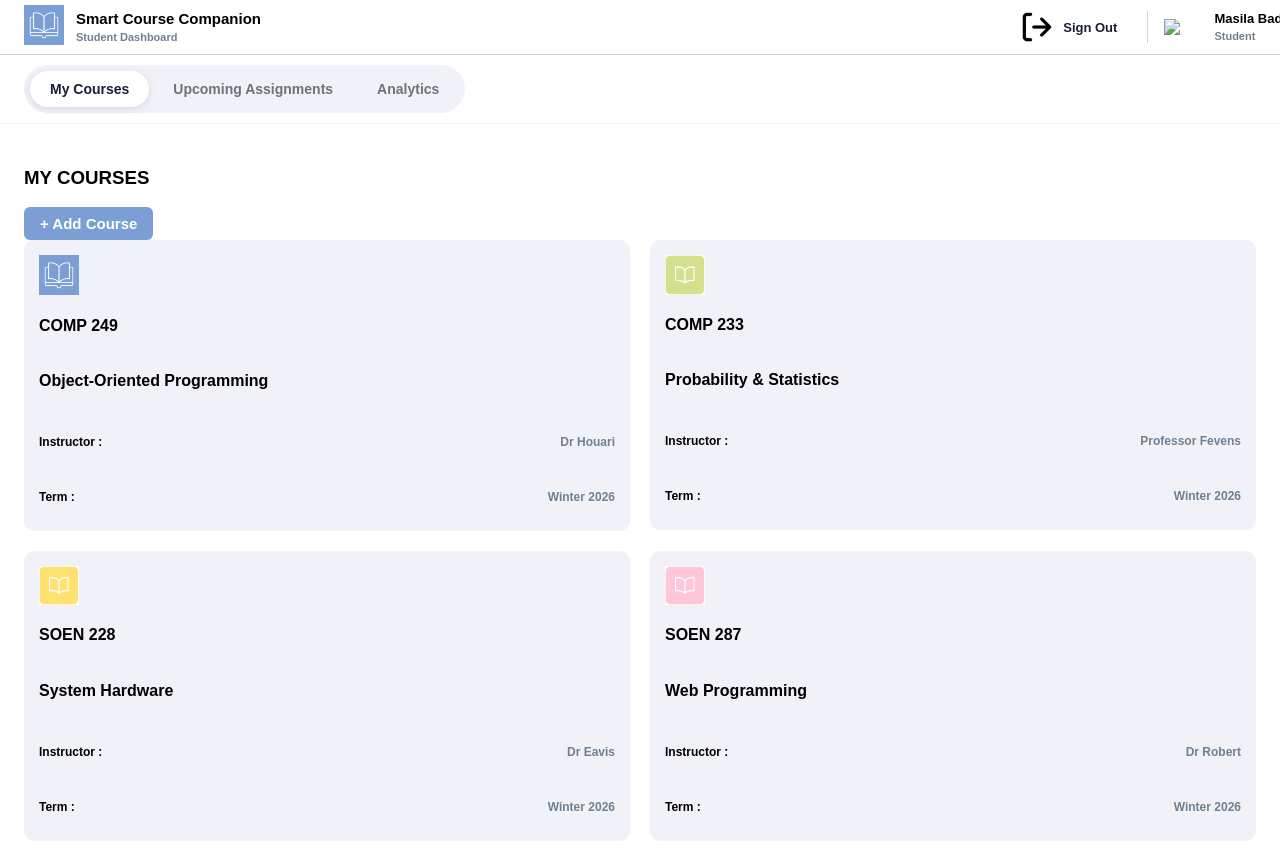
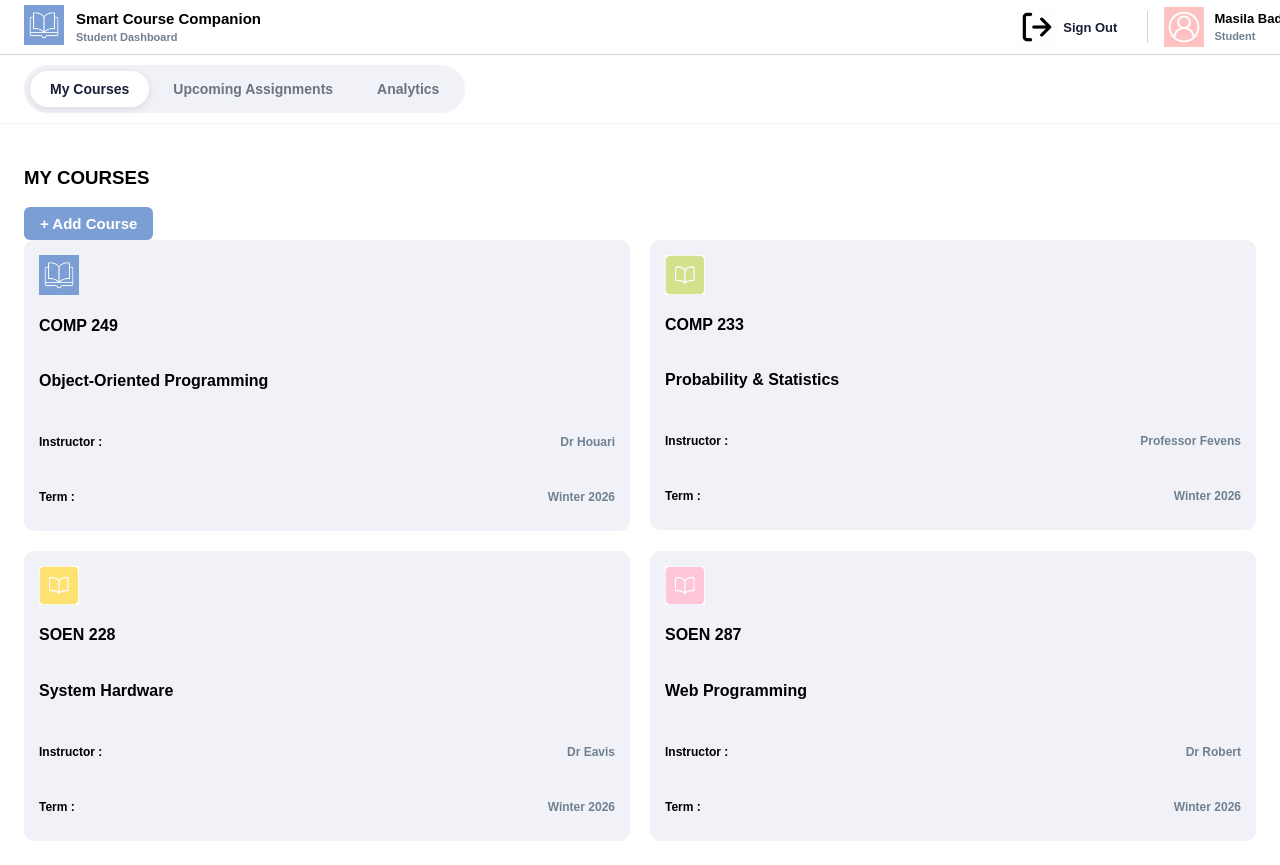
Before and after one commit to coflyd/Smart-Course-Companion-CMMT, a plain HTML site: page HTML/student-ui.html in a window 1280 px wide. Shown: the top 865 px of the page. Drawn offline with Linux system fonts and the light colour scheme.

Commit message:
Update student-ui.html

```diff
--- a/HTML/student-ui.html
+++ b/HTML/student-ui.html
@@ -27,7 +27,7 @@
             <div class="header-divider"></div><!-- Divides the sign out and user icon -->
 
             <div class="user-info">
-                <img src="../data/person.png">
+                <img src="../data/image_2.png">
                 <div class="userinfo-text">
                     <strong>Masila Baduza</strong>
                     <small>Student</small></div>
```
